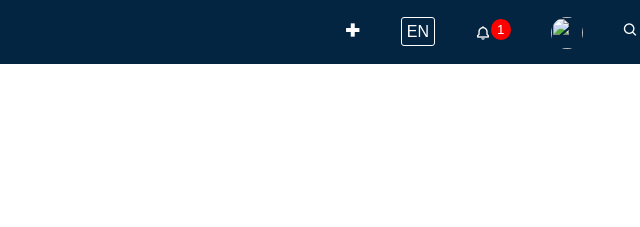
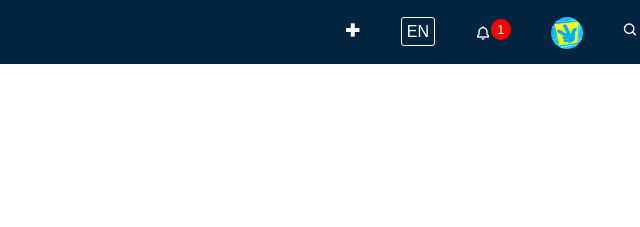
Before and after one commit to Faxriddin2008/themoviedb, a plain HTML site: page index.html in a window 1280 px wide. Shown: the top 227 px of the page, 640-1280 px from the left. Drawn offline with nearby package versions, Linux system fonts and the light colour scheme; no server answers; files whose address does not match are found by name; a web font is replaced by a local one.

Commit message:
Update index.html

```diff
--- a/index.html
+++ b/index.html
@@ -7,8 +7,6 @@
     <title>Document</title>
     <link rel="stylesheet" href="style.css">
     <link href='https://unpkg.com/boxicons@2.1.4/css/boxicons.min.css' rel='stylesheet'>
-    <!-- <link rel="stylesheet" href="/fontawesome-free-6.2.1-web/js/all.js">
-    <link rel="stylesheet" href="/fontawesome-free-6.2.1-web/css/all.css"> -->
 </head>
 <body>
     <header>
@@ -53,7 +51,7 @@
                 <li><a href="#"><i class="bx bx-plus-medical"></i></a></li>
                 <li><a href="#"><span class="lang-btn">EN</span></a></li>
                 <li><a href="#"><i class="bx bx-bell"></i><sup>1</sup></a></li>
-                <li><a href="#"><img class="profile" src="../../Animation/assets/img/765778865657.jpg" alt=""></a></li>
+                <li><a href="#"><img class="profile" src="765778865657.jpg" alt=""></a></li>
                 <li><a href="#"><i class="bx bx-search"></i></a></li>
             </ul>
         </nav>
```
